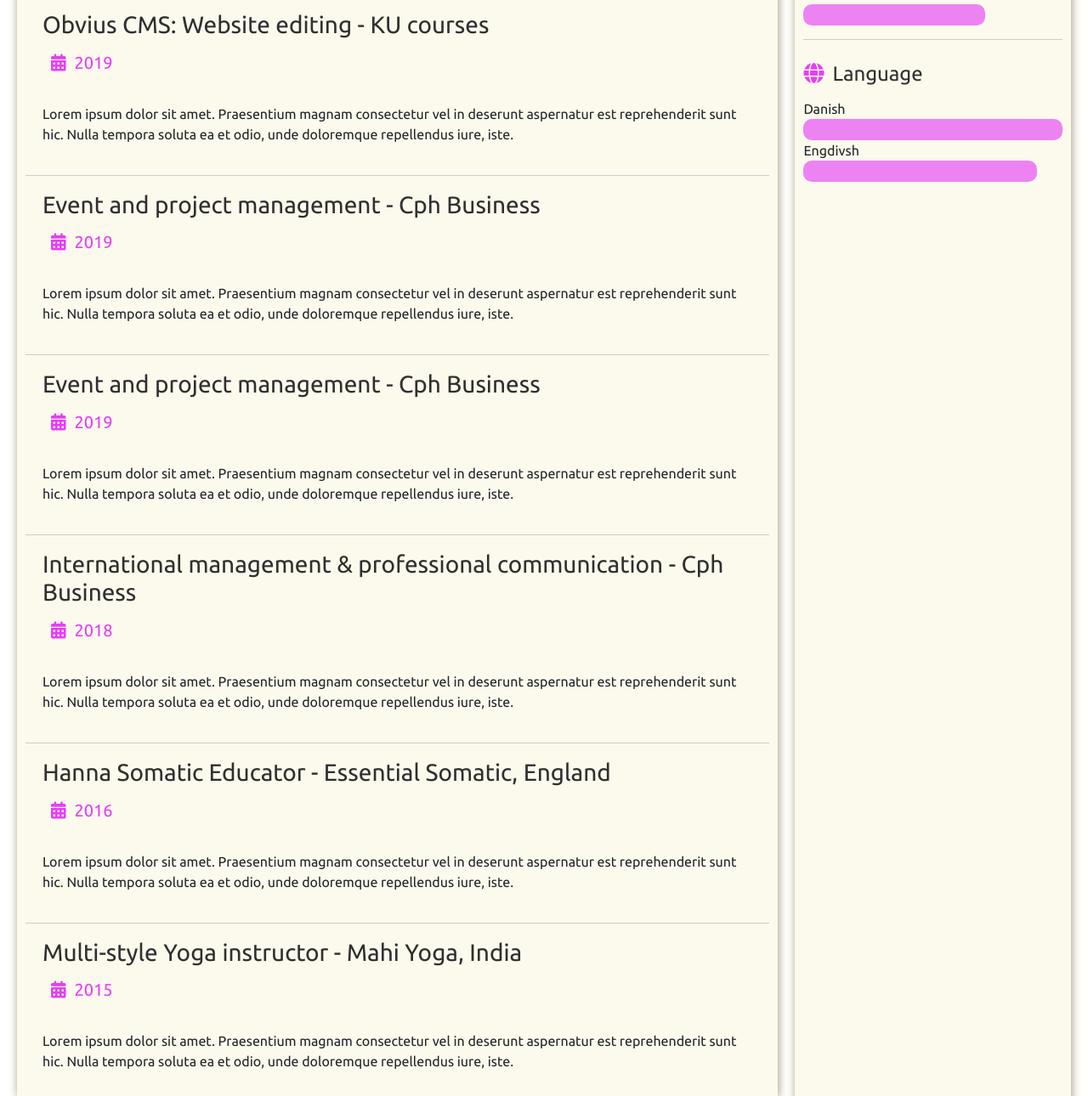
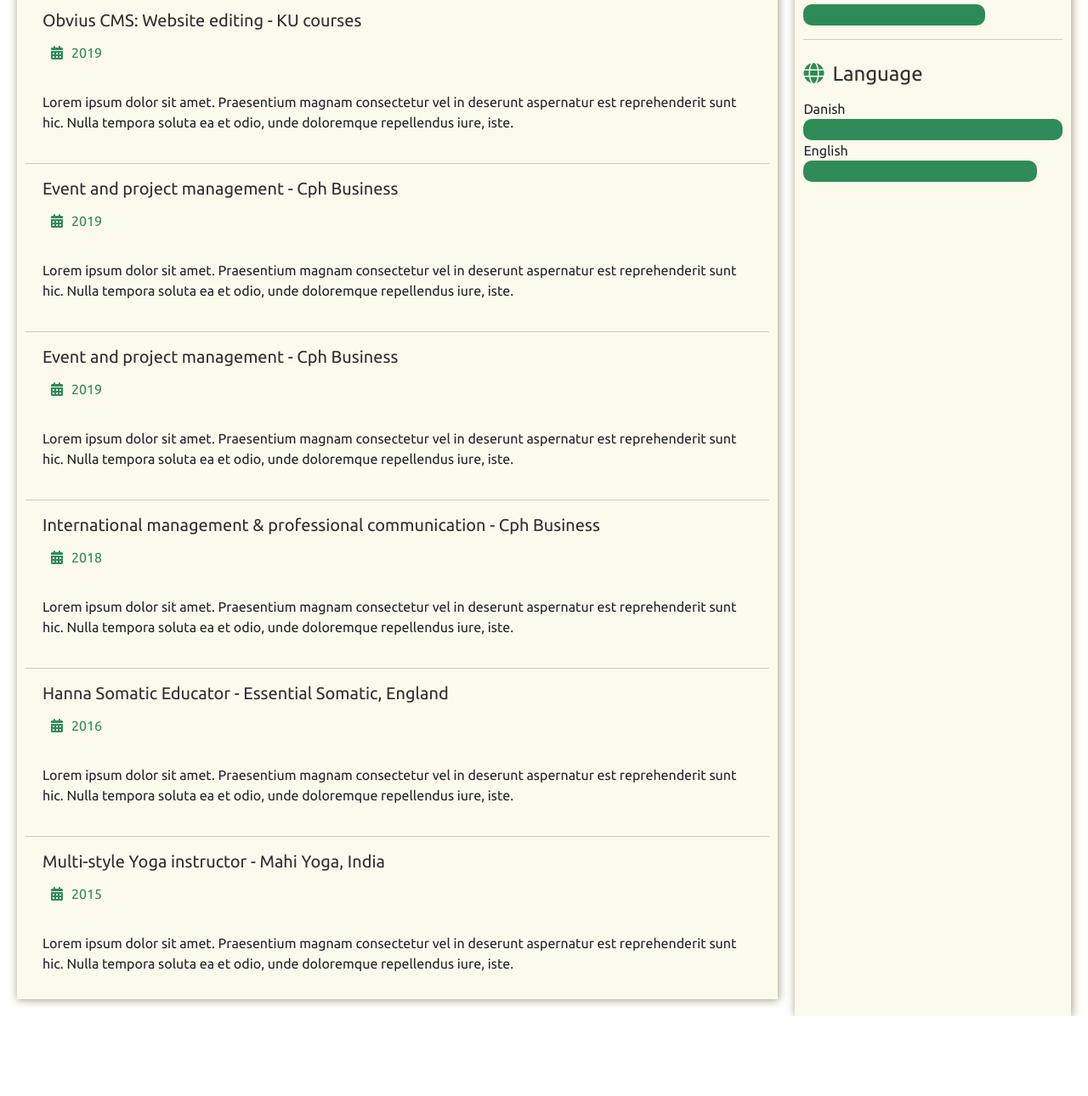
Before and after one commit to livstella/livstella.github.io, a plain HTML site: page index.html in a window 1280 px wide. Shown: the part 614-1904 px from the top of the page at 85% size. After the commit the page ends 1810 px from the top, so only its background shows below. Drawn offline with nearby package versions, Linux system fonts and the light colour scheme.

Commit message:
Changed from pink to green

```diff
--- a/index.html
+++ b/index.html
@@ -32,28 +32,28 @@
 
             <div class="education">
                         <h2><i class="fas fa-university"></i>Education</h2>
-                        <h3> Obvius CMS: Website editing - KU courses</h3>
-                            <h5 class="dates"><i class="fas fa-calendar-alt"></i>2019</h5>
+                        <h5> Obvius CMS: Website editing - KU courses</h5>
+                            <h6 class="dates"><i class="fas fa-calendar-alt"></i>2019</h6>
                             <p>Lorem ipsum dolor sit amet. Praesentium magnam consectetur vel in deserunt aspernatur est reprehenderit sunt hic. Nulla tempora soluta ea et odio, unde doloremque repellendus iure, iste.</p>
                     <hr>
-                        <h3> Event and project management - Cph Business</h3>
-                            <h5 class="dates"><i class="fas fa-calendar-alt"></i>2019</h5>
+                        <h5> Event and project management - Cph Business</h5>
+                            <h6 class="dates"><i class="fas fa-calendar-alt"></i>2019</h6>
                             <p>Lorem ipsum dolor sit amet. Praesentium magnam consectetur vel in deserunt aspernatur est reprehenderit sunt hic. Nulla tempora soluta ea et odio, unde doloremque repellendus iure, iste.</p>
                     <hr>
-                          <h3> Event and project management - Cph Business</h3>
-                              <h5 class="dates"><i class="fas fa-calendar-alt"></i>2019</h5>
+                          <h5> Event and project management - Cph Business</h5>
+                              <h6 class="dates"><i class="fas fa-calendar-alt"></i>2019</h6>
                               <p>Lorem ipsum dolor sit amet. Praesentium magnam consectetur vel in deserunt aspernatur est reprehenderit sunt hic. Nulla tempora soluta ea et odio, unde doloremque repellendus iure, iste.</p>
                     <hr>
-                            <h3> International management & professional communication - Cph Business</h3>
-                                <h5 class="dates"><i class="fas fa-calendar-alt"></i>2018</h5>
+                            <h5> International management & professional communication - Cph Business</h5>
+                                <h6 class="dates"><i class="fas fa-calendar-alt"></i>2018</h6>
                                 <p>Lorem ipsum dolor sit amet. Praesentium magnam consectetur vel in deserunt aspernatur est reprehenderit sunt hic. Nulla tempora soluta ea et odio, unde doloremque repellendus iure, iste.</p>
                       <hr>
-                              <h3> Hanna Somatic Educator - Essential Somatic, England</h3>
-                                  <h5 class="dates"><i class="fas fa-calendar-alt"></i>2016</h5>
+                              <h5> Hanna Somatic Educator - Essential Somatic, England</h5>
+                                  <h6 class="dates"><i class="fas fa-calendar-alt"></i>2016</h6>
                                   <p>Lorem ipsum dolor sit amet. Praesentium magnam consectetur vel in deserunt aspernatur est reprehenderit sunt hic. Nulla tempora soluta ea et odio, unde doloremque repellendus iure, iste.</p>
                         <hr>
-                              <h3>  Multi-style Yoga instructor - Mahi Yoga, India </h3>
-                                  <h5 class="dates"><i class="fas fa-calendar-alt"></i>2015</h5>
+                              <h5>  Multi-style Yoga instructor - Mahi Yoga, India </h5>
+                                  <h6 class="dates"><i class="fas fa-calendar-alt"></i>2015</h6>
                                   <p>Lorem ipsum dolor sit amet. Praesentium magnam consectetur vel in deserunt aspernatur est reprehenderit sunt hic. Nulla tempora soluta ea et odio, unde doloremque repellendus iure, iste.</p>
                   </div>
 
@@ -73,7 +73,7 @@
                 <h4><i class="fas fa-certificate"></i><b>Skills</b></h4>
                   <div class="skill-ul">
                       <div>
-                        <div>HTML and CSS   <div class="progress ninty" <span class="tn"></span></div>
+                        <div>HTML and CSS   <div class="progress ninty" </div>
                         </div>
                         <div>Sharepoint<div class="progress eighty"></div>
                         </div>
@@ -86,7 +86,7 @@
               <h4><i class="fas fa-globe"></i>Language</h4>
                   <div>
                     <div>Danish <div class="progress" </div> </div>
-                    <div>Engdivsh<div class="progress ninty" </div></div>
+                    <div>English<div class="progress ninty" </div></div>
 
 
                   </div>
--- a/style.css
+++ b/style.css
@@ -23,7 +23,7 @@ main {
 
   i {
     margin: 10px;
-    color: rgba(224, 15, 247, 0.80);
+    color: #2E8B57;
   }
 
 
@@ -63,7 +63,7 @@ main {
 
 .progress{
   /***background-color: rgba(60, 47, 61, 0.15);***/
-  background-color: rgba(224, 15, 247, 0.50);
+  background-color: #2E8B57;
   height: 25px;
   width: 100%;
   border-top-left-radius: 10px;
@@ -118,5 +118,5 @@ main {
   margin: 20px;
 }
 .dates{
-  color: rgba(224, 15, 247, 0.80);
+  color: #2E8B57;
 }
```
